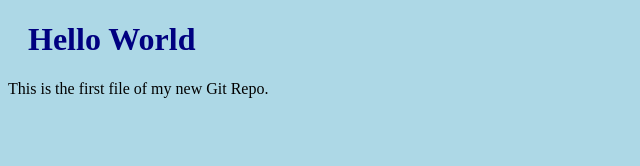
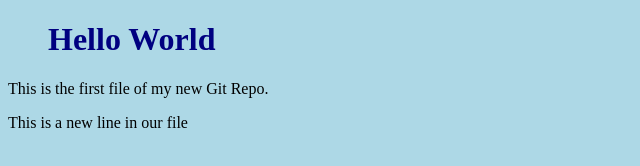
Before and after one commit to VictorTheCode/VictorTheCode.github.io, a plain HTML site: page index.html in a window 1280 px wide. Shown: the whole page, without its empty margins (0-640 px from the left). Drawn offline with Linux system fonts and the light colour scheme.

Commit message:
Updated index.html with a new line

```diff
--- a/bluesheet.css
+++ b/bluesheet.css
@@ -4,5 +4,5 @@ body {
 
 h1 {
 	color: navy;
-	margin-left: 20px;
+	margin-left: 40px;
 }
--- a/index.html
+++ b/index.html
@@ -9,5 +9,6 @@
 <body>
 	<h1>Hello World</h1>
 	<p>This is the first file of my new Git Repo.</p>
+	<p>This is a new line in our file</p>
 </body>
 </html>
```
